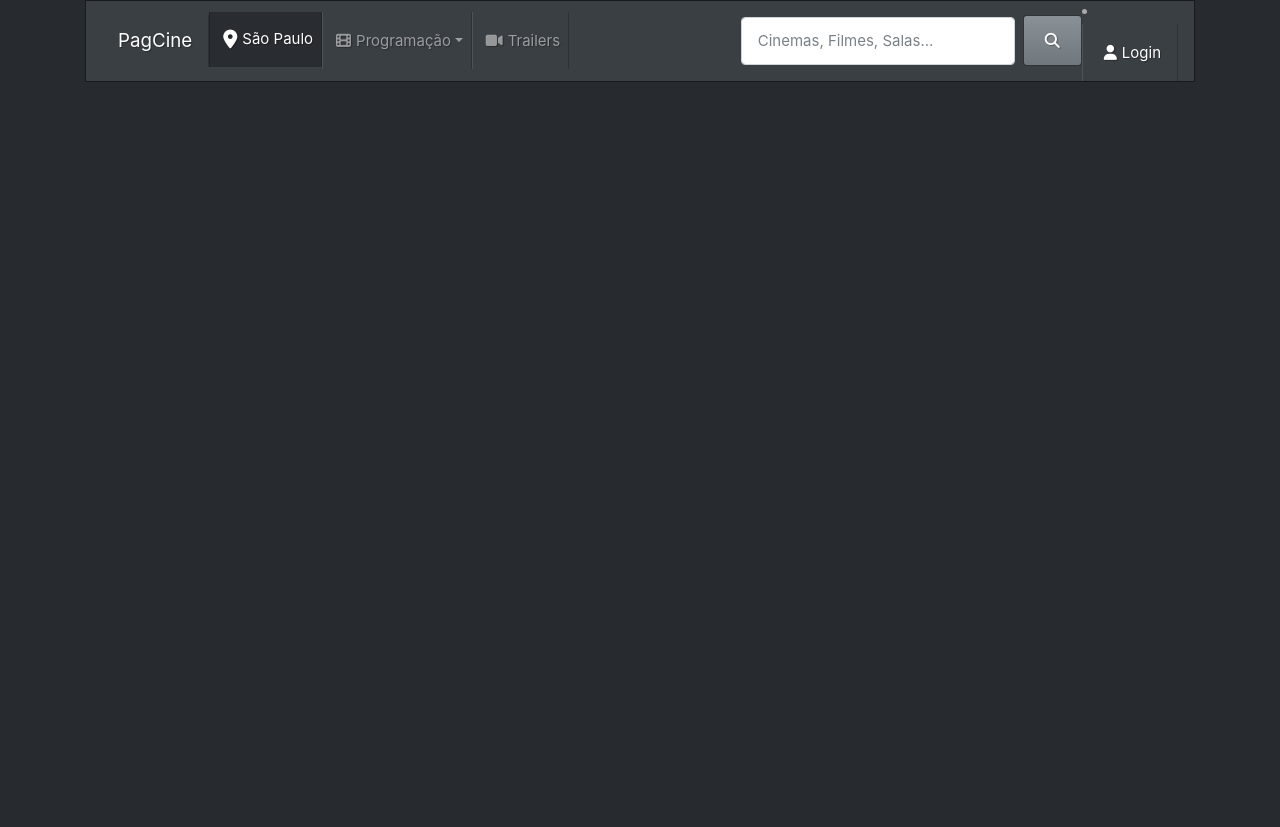
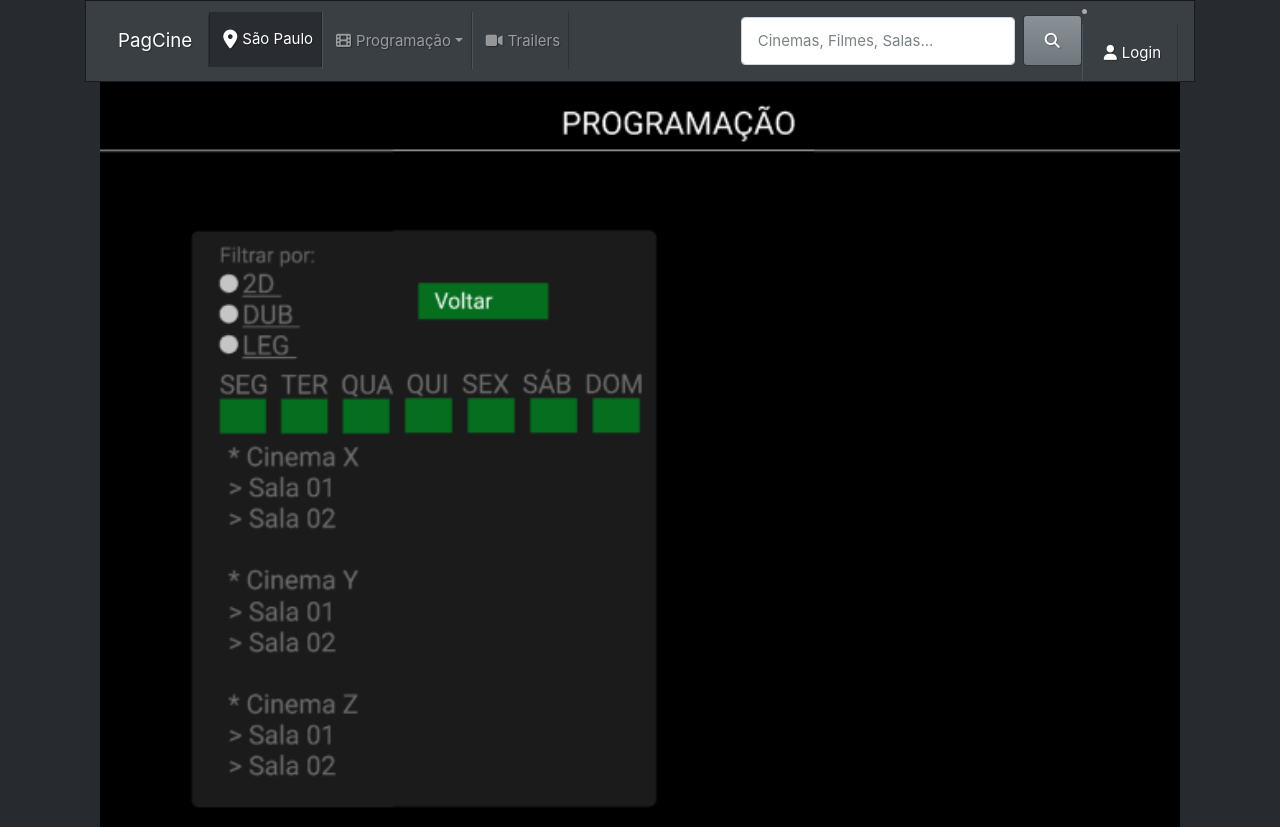
Before and after one commit to rezendecomz/pag-cine, a React (Create React App) app: page /programacao in a window 1280 px wide. Before the commit the page ends 800 px from the top, so only its background shows below. Built offline with nearby package versions, Linux system fonts and the light colour scheme; no server answers.

Commit message:
ref programacao

```diff
--- a/src/App.js
+++ b/src/App.js
@@ -11,6 +11,7 @@ import Esqueci from './Esqueci'
 import MinhaConta from './MinhaConta'
 import Trailer from './filmes/trailer'
 import Ingressos from './Ingressos'
+import Programacao from './Programacao'
 
 function App() {
 
@@ -36,6 +37,9 @@ function App() {
     <Route exact path="/ingressos/54321">
         <Ingressos/>
     </Route>
+    <Route exact path="/programacao">
+        <Programacao/>
+    </Route>
     <Route exact path="/login">
       <Login/>
     </Route>
--- a/src/Navbar.js
+++ b/src/Navbar.js
@@ -43,9 +43,9 @@ function showPosition(position) {
             <a className="nav-link" href="#"><i className="fas fa-video" />Trailers</a>
           </li>
         </ul>
-        <form className="form-inline my-2 my-lg-0">
+        <form className="form-inline my-2 my-lg-0" action="/programacao">
           <input className="form-control mr-sm-2" type="text" placeholder="Cinemas, Filmes, Salas..." />
-          <button className="btn btn-secondary my-2 my-sm-0" type="submit"><i className="fas fa-search" /></button>
+          <button className="btn btn-secondary my-2 my-sm-0" type="submit"><i className="fas fa-search"/></button>
         </form>
         <li className="nav-item">
           <Link className="nav-link" to="/login"><i className="fas fa-user" id='trocalink'/><span id='login'>{User.usuario}</span> </Link>
--- /dev/null
+++ b/src/Programacao.js
@@ -0,0 +1,12 @@
+const Programacao = () => {
+  return (
+    <div className="container">
+    <div className="ref d-flex justify-content-center">
+    <img src="/img/ref/ref_programacao.png" alt="" srcset="" width="130%"/>
+    </div>
+
+    </div>
+   );
+}
+
+export default Programacao;
```
Also changed, not shown: 1 other file (tests, documents, lock files or other folders).
